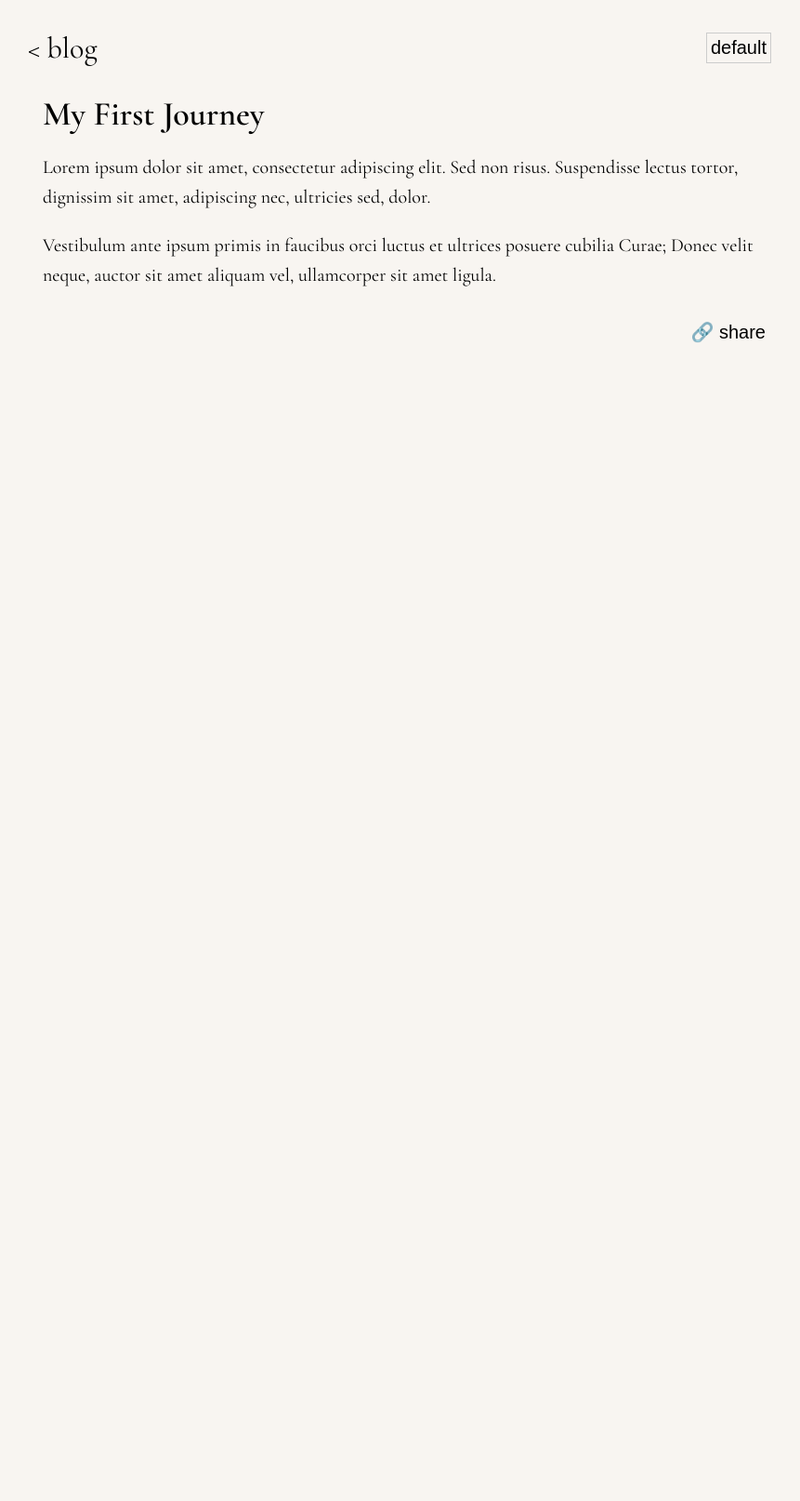
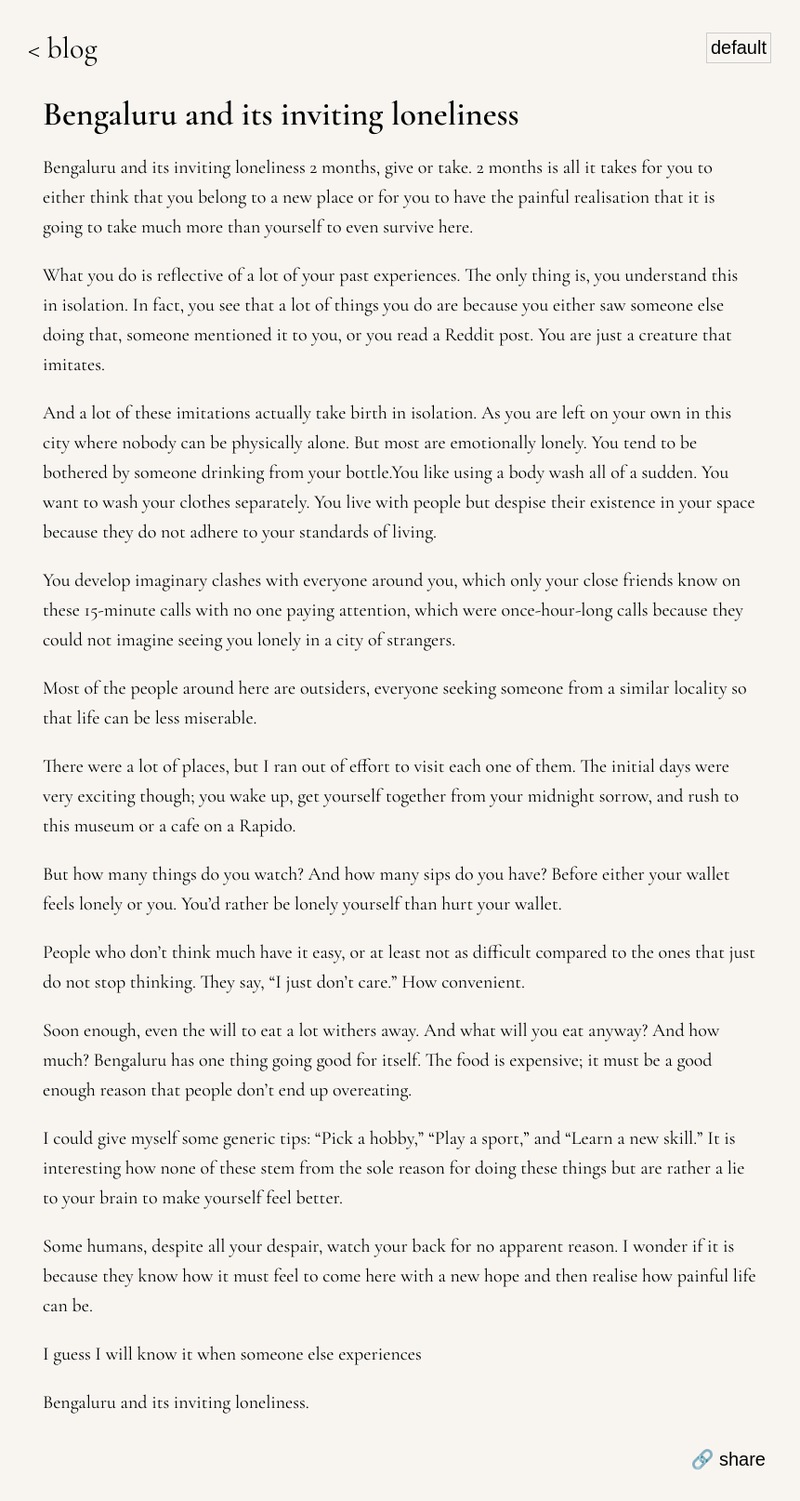
Before and after one commit to harsh-nahar/harsh-nahar.github.io, a Jekyll site: the page built from _posts/2025-01-10-my-first-journey.md, in a window 1280 px wide. Shown: the whole page at 93% size, without its empty margins (210-1071 px from the left). Built offline with Jekyll 4.4.1, drawn with Linux system fonts in a browser that asks for light colours; before the commit the page ends 964 px from its top, so only the background shows below that.

Commit message:
Update 2025-01-10-my-first-journey.md

```diff
--- a/_posts/2025-01-10-my-first-journey.md
+++ b/_posts/2025-01-10-my-first-journey.md
@@ -1,8 +1,31 @@
 ---
-title: "My First Journey"
-date: 2025-01-10
+title: "Bengaluru and its inviting loneliness"
+date: 2024-10-13
 ---
+Bengaluru and its inviting loneliness
+2 months, give or take.
+2 months is all it takes for you to either think that you belong to a new place or for you to have the painful realisation that it is going to take much more than yourself to even survive here.
 
-Lorem ipsum dolor sit amet, consectetur adipiscing elit. Sed non risus. Suspendisse lectus tortor, dignissim sit amet, adipiscing nec, ultricies sed, dolor.
+What you do is reflective of a lot of your past experiences. The only thing is, you understand this in isolation. In fact, you see that a lot of things you do are because you either saw someone else doing that, someone mentioned it to you, or you read a Reddit post. You are just a creature that imitates.
 
-Vestibulum ante ipsum primis in faucibus orci luctus et ultrices posuere cubilia Curae; Donec velit neque, auctor sit amet aliquam vel, ullamcorper sit amet ligula.
+And a lot of these imitations actually take birth in isolation. As you are left on your own in this city where nobody can be physically alone. But most are emotionally lonely. You tend to be bothered by someone drinking from your bottle.You like using a body wash all of a sudden. You want to wash your clothes separately. You live with people but despise their existence in your space because they do not adhere to your standards of living.
+
+You develop imaginary clashes with everyone around you, which only your close friends know on these 15-minute calls with no one paying attention, which were once-hour-long calls because they could not imagine seeing you lonely in a city of strangers.
+
+Most of the people around here are outsiders, everyone seeking someone from a similar locality so that life can be less miserable.
+
+There were a lot of places, but I ran out of effort to visit each one of them. The initial days were very exciting though; you wake up, get yourself together from your midnight sorrow, and rush to this museum or a cafe on a Rapido.
+
+But how many things do you watch? And how many sips do you have? Before either your wallet feels lonely or you. You’d rather be lonely yourself than hurt your wallet.
+
+People who don’t think much have it easy, or at least not as difficult compared to the ones that just do not stop thinking. They say, “I just don’t care." How convenient.
+
+Soon enough, even the will to eat a lot withers away. And what will you eat anyway? And how much? Bengaluru has one thing going good for itself. The food is expensive; it must be a good enough reason that people don’t end up overeating.
+
+I could give myself some generic tips: “Pick a hobby,"  “Play a sport," and “Learn a new skill." It is interesting how none of these stem from the sole reason for doing these things but are rather a lie to your brain to make yourself feel better.
+
+Some humans, despite all your despair, watch your back for no apparent reason. I wonder if it is because they know how it must feel to come here with a new hope and then realise how painful life can be.
+
+I guess I will know it when someone else experiences
+
+Bengaluru and its inviting loneliness.
```
